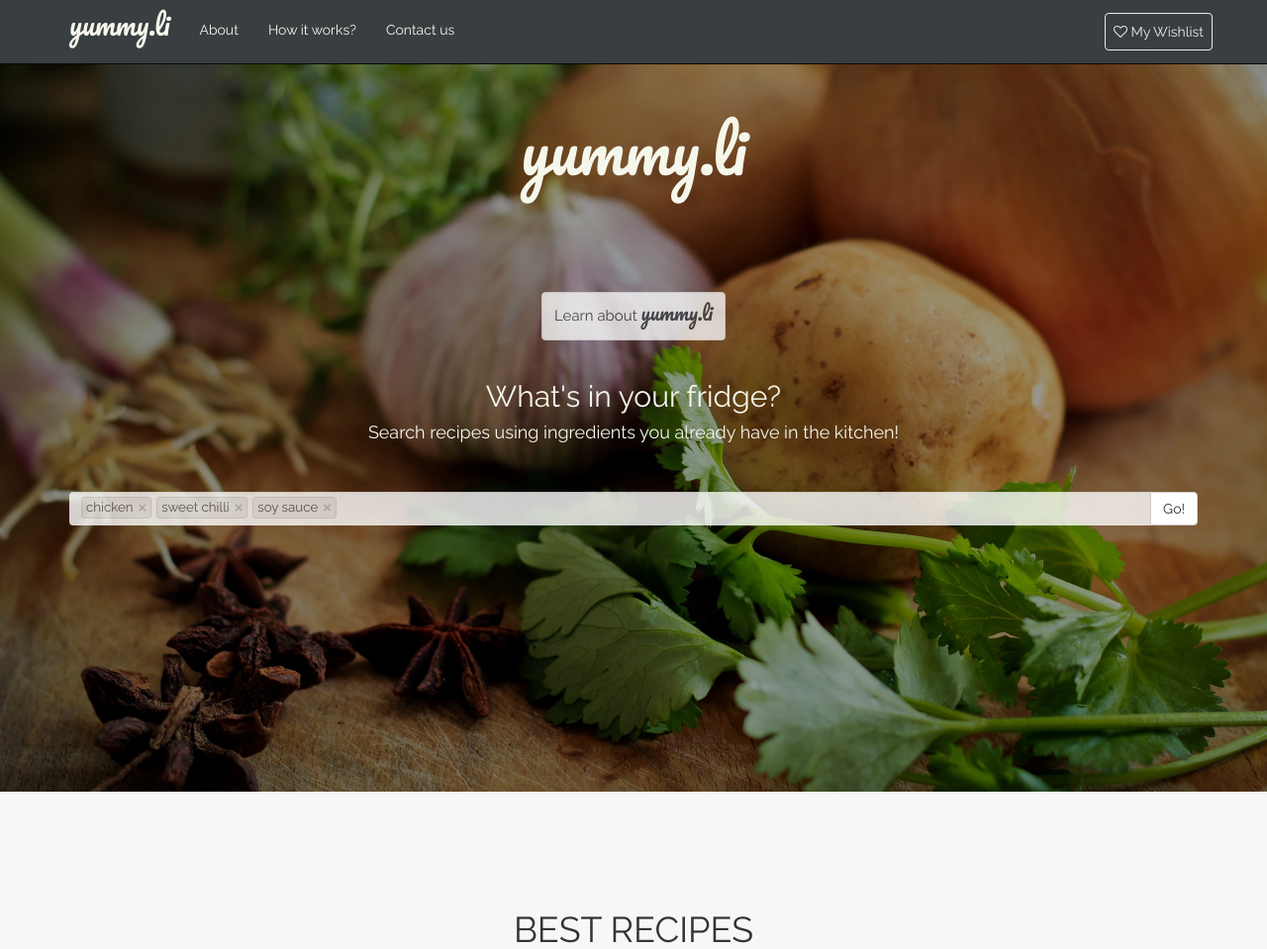
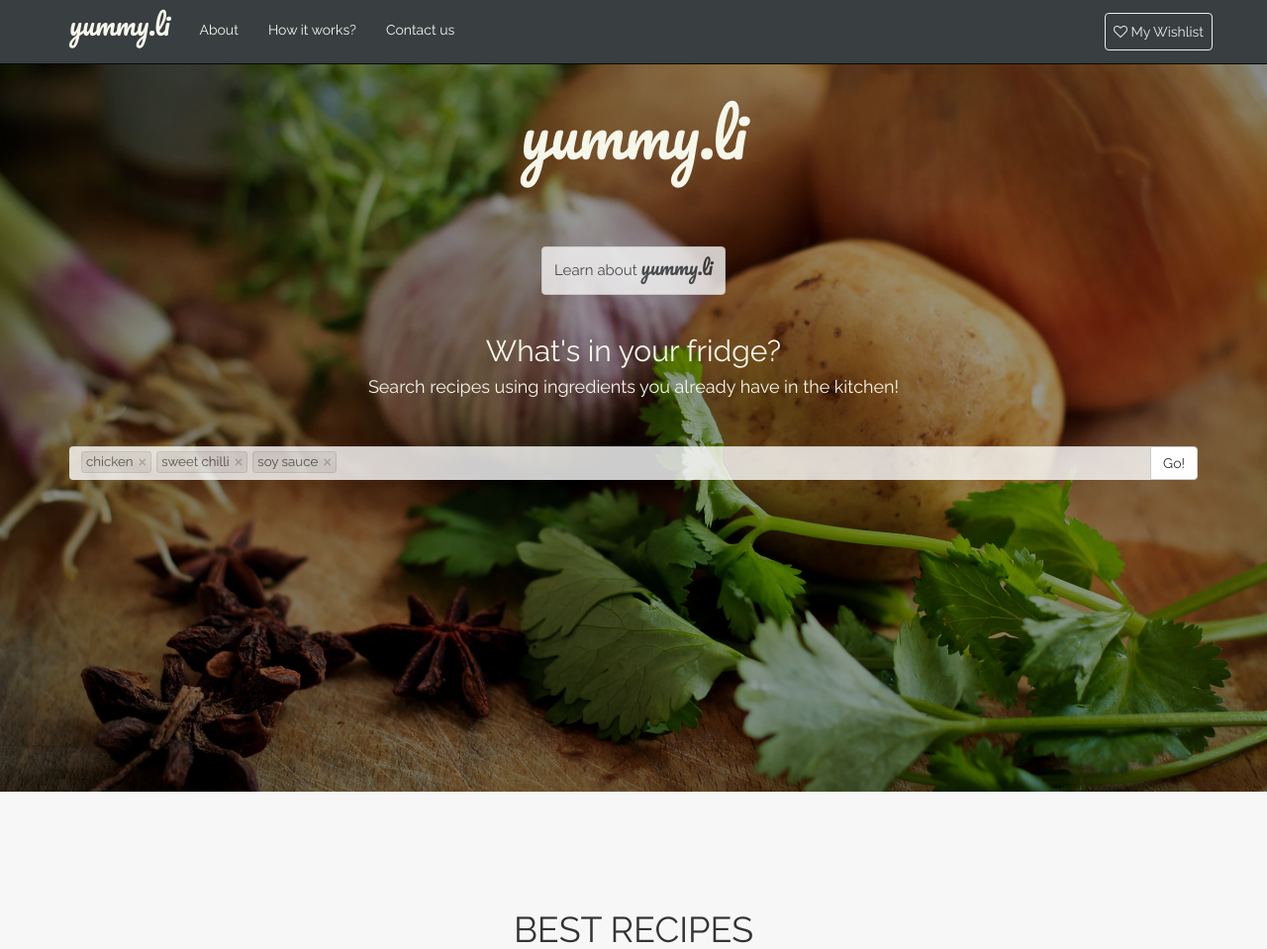
Before and after one commit to mikepenzin/yummy.li, a PHP site: page /index.html in a window 1280 px wide. Shown: the top 959 px of the page at 99% size. Run offline with PHP 8.4, Linux system fonts and the light colour scheme.

Commit message:
Add files via upload

```diff
--- a/css/style.css
+++ b/css/style.css
@@ -59,7 +59,7 @@ body {
 }
 
 .jumbotron {
-	padding-top: 12vh;
+	padding-top: 10vh;
 	padding-bottom: 25vh;
 	background-color: #f6f7eb;
 	color: #f6f7eb;
@@ -98,7 +98,7 @@ body {
 .jumbotron h1 {
 	font-family: 'Pacifico';
 	color: #f6f7eb;
-	padding-bottom: 100px;
+	padding-bottom: 70px;
 	z-index: 100;
 }
 
@@ -124,7 +124,6 @@ body {
 .header-text {
 	margin-bottom: 10px;
 	z-index: 2;
-	/*font-family: 'Pacifico';*/
 }
 
 .jumbo-bg {
@@ -274,6 +273,11 @@ h4{
 
 .receipe-img-i-container {
 	color: #e04f67;
+	text-shadow:
+			0PX 0PX 2em #393e41,
+			0PX 0PX 10em #C7C7C7,
+			0px 0px 20em #cccccc;
+
     position: absolute;
     top: 17%;
     left: 0px;
```
Also changed, not shown: home.html (+4 -6 lines).
